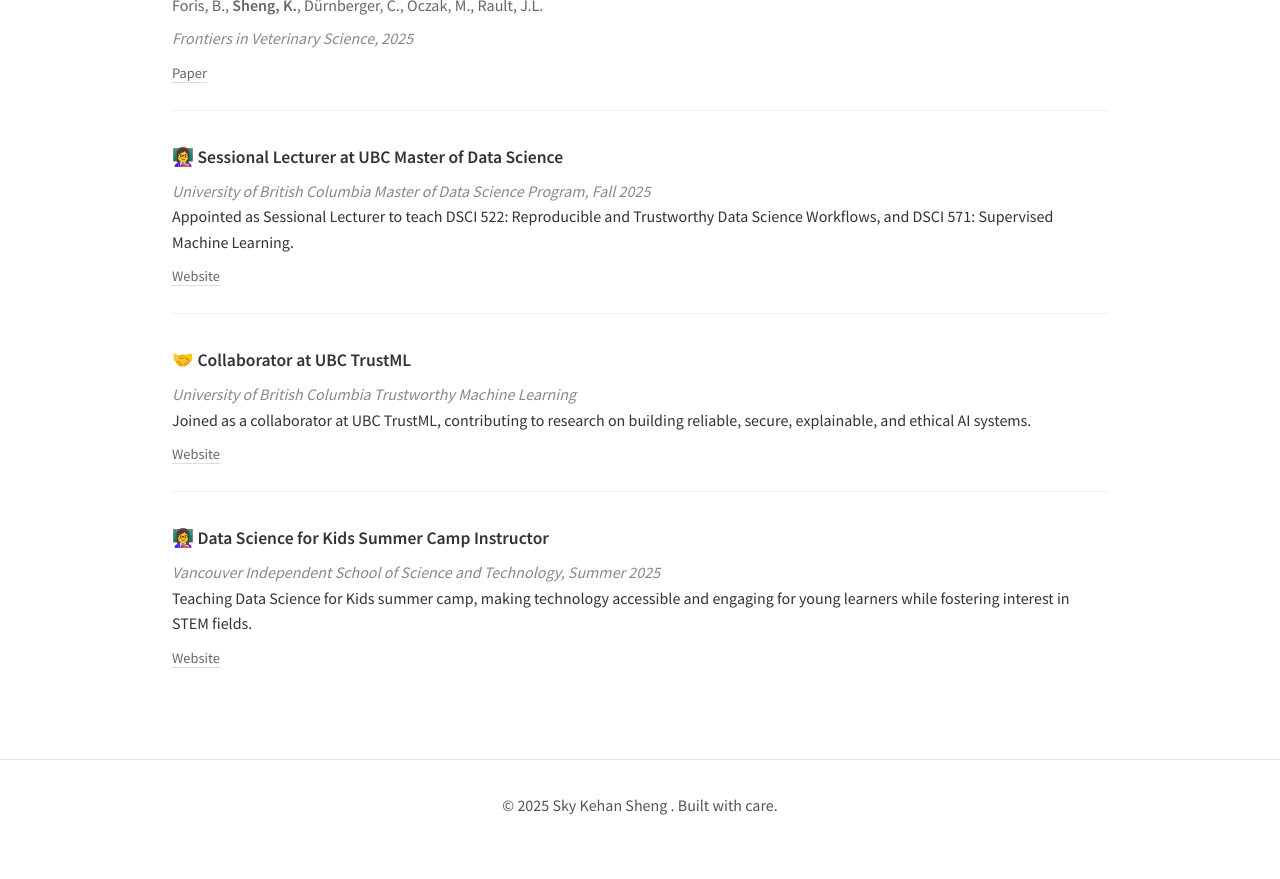
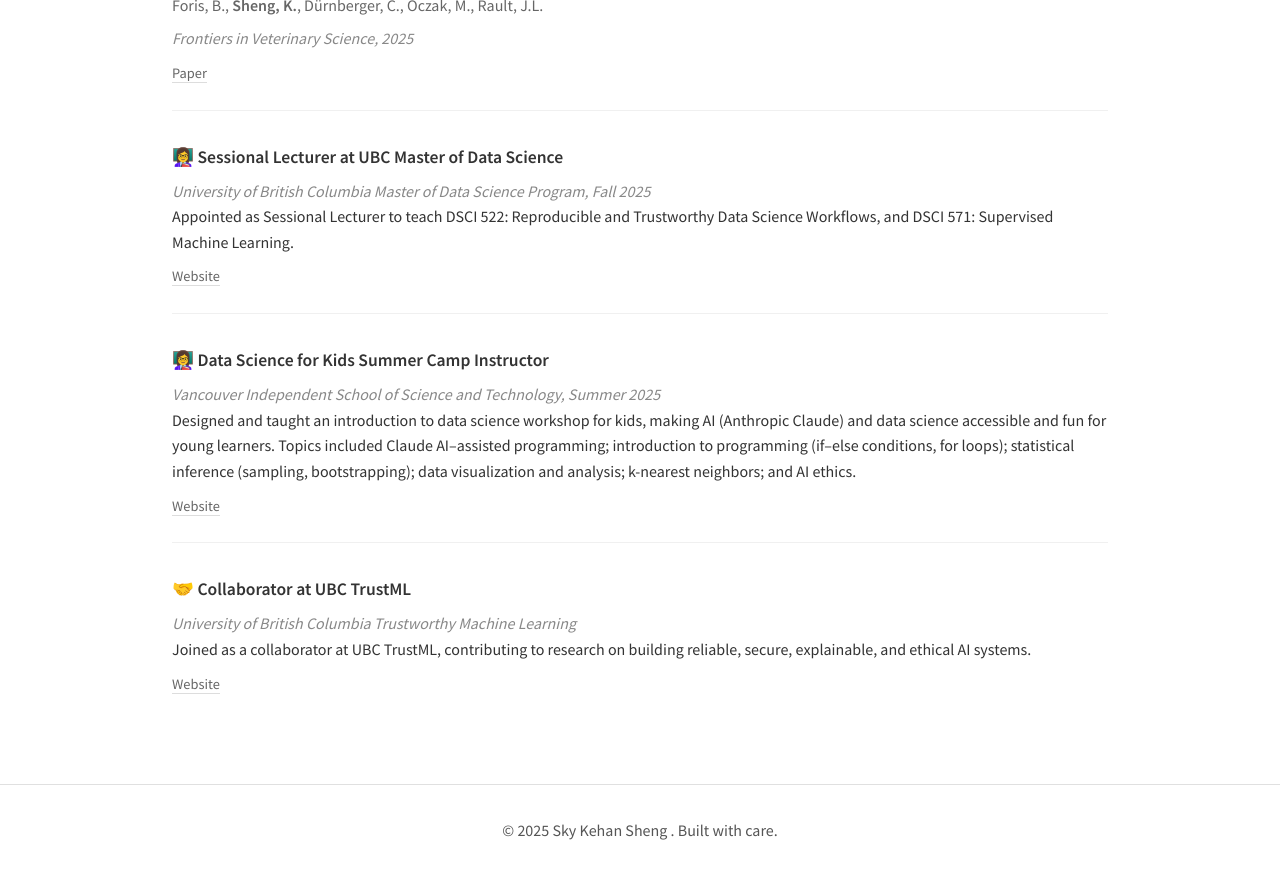
Before and after one commit to skysheng7/skysheng7.github.io, a Jekyll site: the page built from index.html, in a window 1280 px wide and 900 px high, scrolled down 1034 px. Shown: the top 879 px of the window. Built offline with Jekyll 4.4.1, drawn with Linux system fonts in a browser that asks for light colours.

Commit message:
update  workshop

```diff
--- a/index.html
+++ b/index.html
@@ -59,6 +59,16 @@
     </div>
 
     <div class="publication-item">
+        <div class="publication-title">👩‍🏫 Data Science for Kids Summer Camp Instructor</div>
+        <div class="publication-venue">Vancouver Independent School of Science and Technology, Summer 2025</div>
+        <div class="publication-description">Designed and taught an introduction to data science workshop for kids, making AI (Anthropic Claude) and data science accessible and fun for young learners. Topics included Claude AI–assisted programming; introduction to programming (if–else conditions, for loops); statistical inference (sampling, bootstrapping); data visualization and analysis; k-nearest neighbors; and AI ethics.</div>
+        <div class="publication-links">
+            <a href="http://www.skysheng.io/data_science_for_kids/" target="_blank">Website</a>
+        </div>
+    </div>
+
+
+    <div class="publication-item">
         <div class="publication-title">🤝 Collaborator at UBC TrustML</div>
         <div class="publication-venue">University of British Columbia Trustworthy Machine Learning</div>
         <div class="publication-description">Joined as a collaborator at UBC TrustML, contributing to research on building reliable, secure, explainable, and ethical AI systems.</div>
@@ -67,13 +77,4 @@
         </div>
     </div>
 
-    <div class="publication-item">
-        <div class="publication-title">👩‍🏫 Data Science for Kids Summer Camp Instructor</div>
-        <div class="publication-venue">Vancouver Independent School of Science and Technology, Summer 2025</div>
-        <div class="publication-description">Teaching Data Science for Kids summer camp, making technology accessible and engaging for young learners while fostering interest in STEM fields.</div>
-        <div class="publication-links">
-            <a href="http://www.skysheng.io/data_science_for_kids/" target="_blank">Website</a>
-        </div>
-    </div>
-
 </section>
```
Also changed, not shown: teaching.html (+7 -6 lines), 2 other files.
